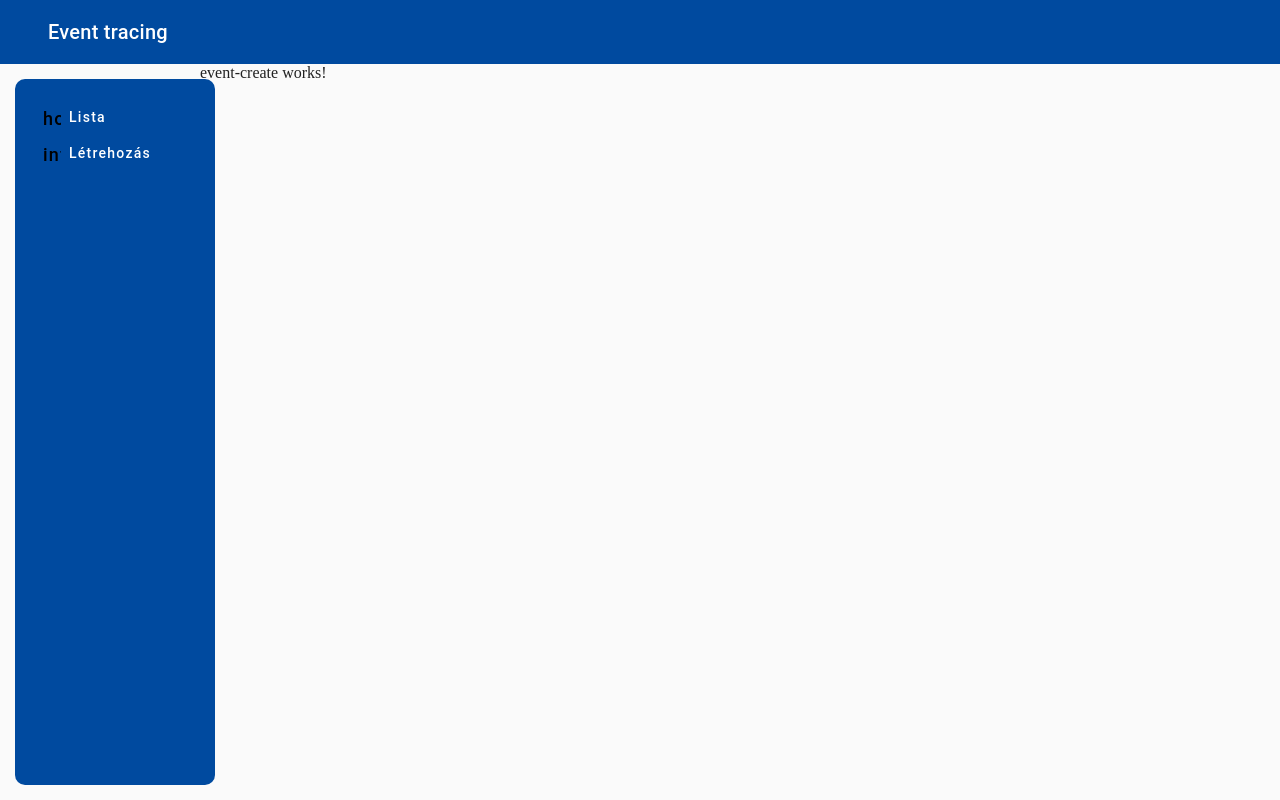
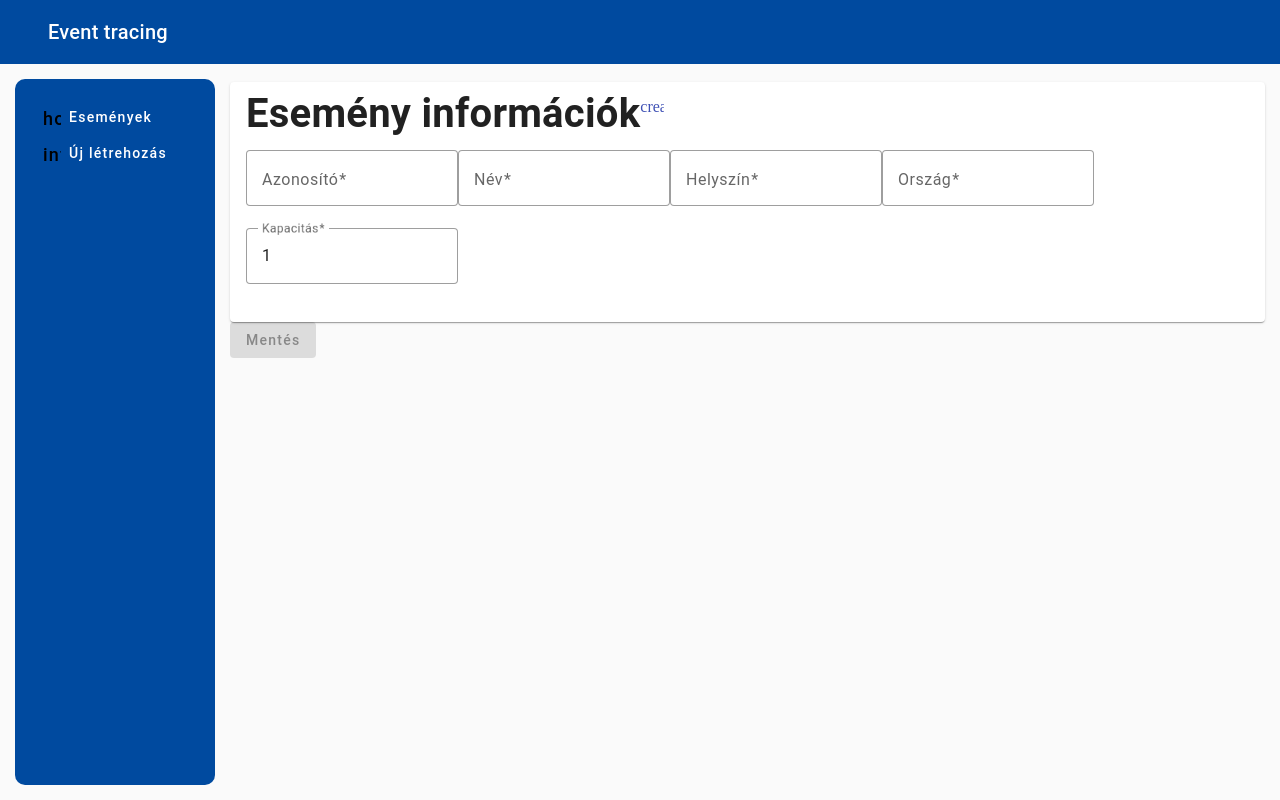
Before and after one commit to birosbeni/EventTracingFrontend, an Angular app: page /events/create in a window 1280 px wide. Built offline with nearby package versions, Linux system fonts and the light colour scheme.

Commit message:
Create form

```diff
--- a/src/app/app.component.html
+++ b/src/app/app.component.html
@@ -4,11 +4,11 @@
   <mat-sidenav opened mode="side">
     <button mat-button class="menu-button" (click)="navigate('events')">
       <mat-icon>home</mat-icon>
-      <span>Lista</span>
+      <span>Események</span>
     </button>
     <button mat-button class="menu-button" (click)="navigate('events/create')">
       <mat-icon>info</mat-icon>
-      <span>Létrehozás</span>
+      <span>Új létrehozás</span>
     </button>
   </mat-sidenav>
   <mat-sidenav-content>
--- a/src/app/events/Components/event-create/event-create.component.html
+++ b/src/app/events/Components/event-create/event-create.component.html
@@ -1 +1,3 @@
-<p>event-create works!</p>
+<div class="container">
+  <app-event-form (newEvent)="addEvent($event)"></app-event-form>
+</div>
--- a/src/app/events/Components/event-create/event-create.component.scss
+++ b/src/app/events/Components/event-create/event-create.component.scss
@@ -0,0 +1,3 @@
+.container {
+  margin: 18px 15px 15px 30px;
+}
--- a/src/app/events/Components/event-create/event-create.component.ts
+++ b/src/app/events/Components/event-create/event-create.component.ts
@@ -1,10 +1,13 @@
 import { Component } from '@angular/core';
+import { EventDetails } from '../../models/event-details.model';
 
 @Component({
   selector: 'app-event-create',
   templateUrl: './event-create.component.html',
-  styleUrls: ['./event-create.component.scss']
+  styleUrls: ['./event-create.component.scss'],
 })
 export class EventCreateComponent {
-
+  addEvent(newEvent: EventDetails) {
+    console.log(newEvent);
+  }
 }
--- a/src/app/events/Components/event-form/event-form.component.html
+++ b/src/app/events/Components/event-form/event-form.component.html
@@ -1 +1,64 @@
-<p>event-form works!</p>
+<div class="container">
+  <form [formGroup]="eventForm">
+    <div class="row">
+      <mat-card appearance="raised">
+        <mat-card-header class="mat-mdc-card-header">
+          <mat-icon
+            fontIcon="create"
+            color="primary"
+            class="me-3 mr-3"
+          ></mat-icon>
+          <mat-card-title
+            ><h1 class="text-uppercase fw-bold mat-mdc-card-title-text">
+              Esemény információk
+            </h1></mat-card-title
+          >
+        </mat-card-header>
+        <mat-card-content>
+          <div class="inputs">
+            <div class="input-div">
+              <mat-form-field appearance="outline">
+                <mat-label>Azonosító</mat-label>
+                <input name="id" matInput formControlName="id" />
+              </mat-form-field>
+            </div>
+            <div class="input-div">
+              <mat-form-field appearance="outline">
+                <mat-label>Név</mat-label>
+                <input name="location" matInput formControlName="location" />
+              </mat-form-field>
+            </div>
+            <div class="input-div">
+              <mat-form-field appearance="outline">
+                <mat-label>Helyszín</mat-label>
+                <input name="firstName" matInput formControlName="name" />
+              </mat-form-field>
+            </div>
+            <div class="input-div">
+              <mat-form-field appearance="outline">
+                <mat-label>Ország</mat-label>
+                <input name="country" matInput formControlName="country" />
+              </mat-form-field>
+            </div>
+            <div class="input-div">
+              <mat-form-field appearance="outline">
+                <mat-label>Kapacitás</mat-label>
+                <input name="capacity" matInput formControlName="capacity" />
+              </mat-form-field>
+            </div>
+          </div>
+        </mat-card-content>
+      </mat-card>
+    </div>
+    <button
+      mat-raised-button
+      class="text-uppercase"
+      [disabled]="eventForm.invalid || !eventForm.dirty"
+      type="submit"
+      (click)="createEvent()"
+      color="primary"
+    >
+      Mentés
+    </button>
+  </form>
+</div>
--- a/src/app/events/Components/event-form/event-form.component.scss
+++ b/src/app/events/Components/event-form/event-form.component.scss
@@ -0,0 +1,7 @@
+.inputs {
+  margin-top: 20px;
+}
+
+.input-div {
+  display: inline;
+}
--- a/src/app/events/Components/event-form/event-form.component.ts
+++ b/src/app/events/Components/event-form/event-form.component.ts
@@ -1,10 +1,38 @@
-import { Component } from '@angular/core';
+import { Component, Output, EventEmitter } from '@angular/core';
+import { FormBuilder, Validators } from '@angular/forms';
+import { IFormEventDetails } from './event-form.type';
+import { EventDetails } from '../../models/event-details.model';
 
 @Component({
   selector: 'app-event-form',
   templateUrl: './event-form.component.html',
-  styleUrls: ['./event-form.component.scss']
+  styleUrls: ['./event-form.component.scss'],
 })
 export class EventFormComponent {
+  @Output() newEvent = new EventEmitter<EventDetails>();
 
+  eventForm = this._formBuilder.nonNullable.group<IFormEventDetails>({
+    id: this._formBuilder.nonNullable.control('', Validators.required),
+    name: this._formBuilder.nonNullable.control('', Validators.required),
+    location: this._formBuilder.nonNullable.control('', Validators.required),
+    country: this._formBuilder.nonNullable.control('', Validators.required),
+    capacity: this._formBuilder.nonNullable.control(1, [
+      Validators.required,
+      Validators.min(1),
+    ]),
+  });
+
+  constructor(private _formBuilder: FormBuilder) {}
+
+  createEvent() {
+    const event: EventDetails = {
+      id: this.eventForm.controls.id.value,
+      name: this.eventForm.controls.name.value,
+      location: this.eventForm.controls.location.value,
+      country: this.eventForm.controls.country.value,
+      capacity: this.eventForm.controls.capacity.value,
+      creationDate: new Date(),
+    };
+    this.newEvent.emit(event);
+  }
 }
--- a/src/app/events/Components/events-list/events-list.component.html
+++ b/src/app/events/Components/events-list/events-list.component.html
@@ -9,7 +9,7 @@
             class="me-3"
           ></mat-icon>
           <h1 class="text-uppercase fw-bold mat-mdc-card-title-text">
-            Eventek
+            Események
           </h1>
         </mat-card-title>
         <div>
@@ -20,7 +20,7 @@
             class="text-uppercase w-auto"
             (click)="createButtonClick()"
           >
-            Event létrehozása
+            Esemény létrehozása
           </button>
         </div>
       </mat-card-title-group>
--- a/src/app/events/Components/events-list/events-list.component.scss
+++ b/src/app/events/Components/events-list/events-list.component.scss
@@ -1,3 +1,3 @@
 .container {
-  margin: 50px;
+  margin: 18px 15px 15px 30px;
 }
```
Also changed, not shown: src/app/events/Components/event-form/event-form.type.ts (added, +9 -0 lines), src/app/events/event.module.ts (+7 -0 lines).
